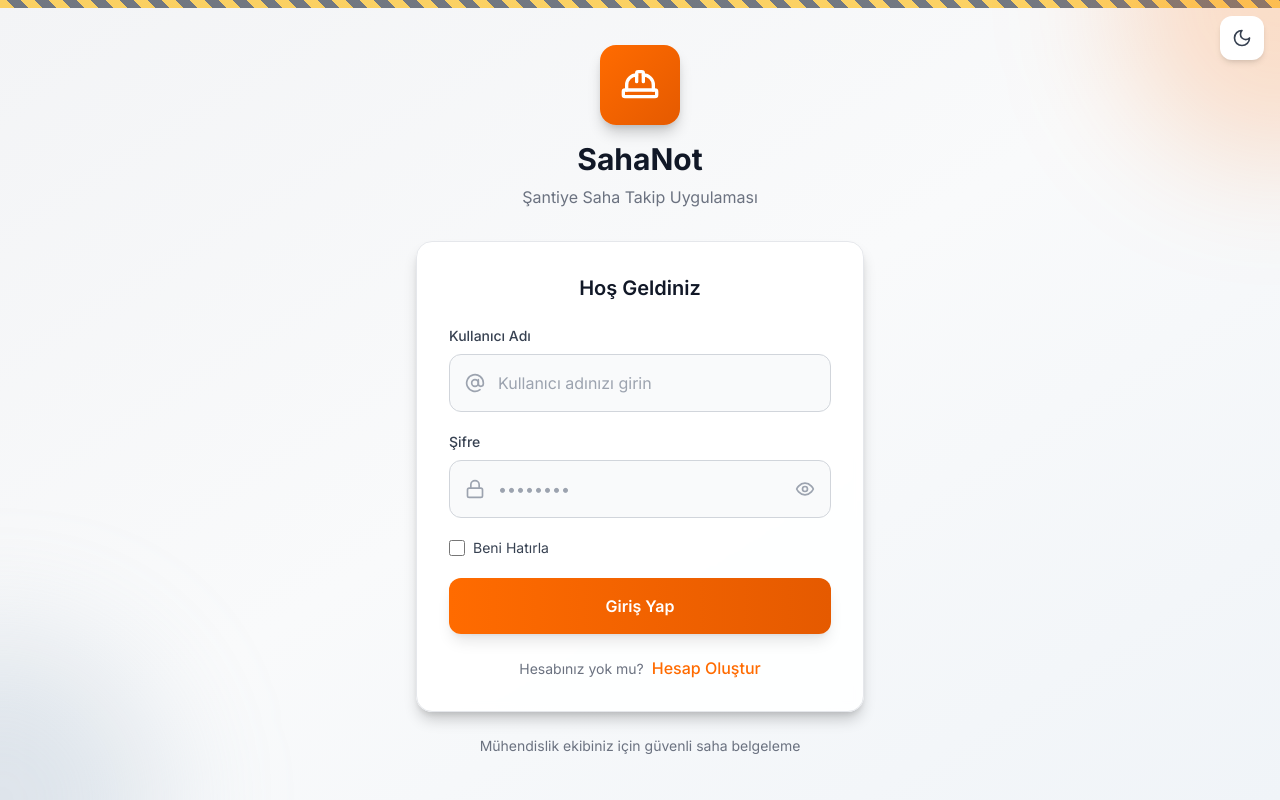
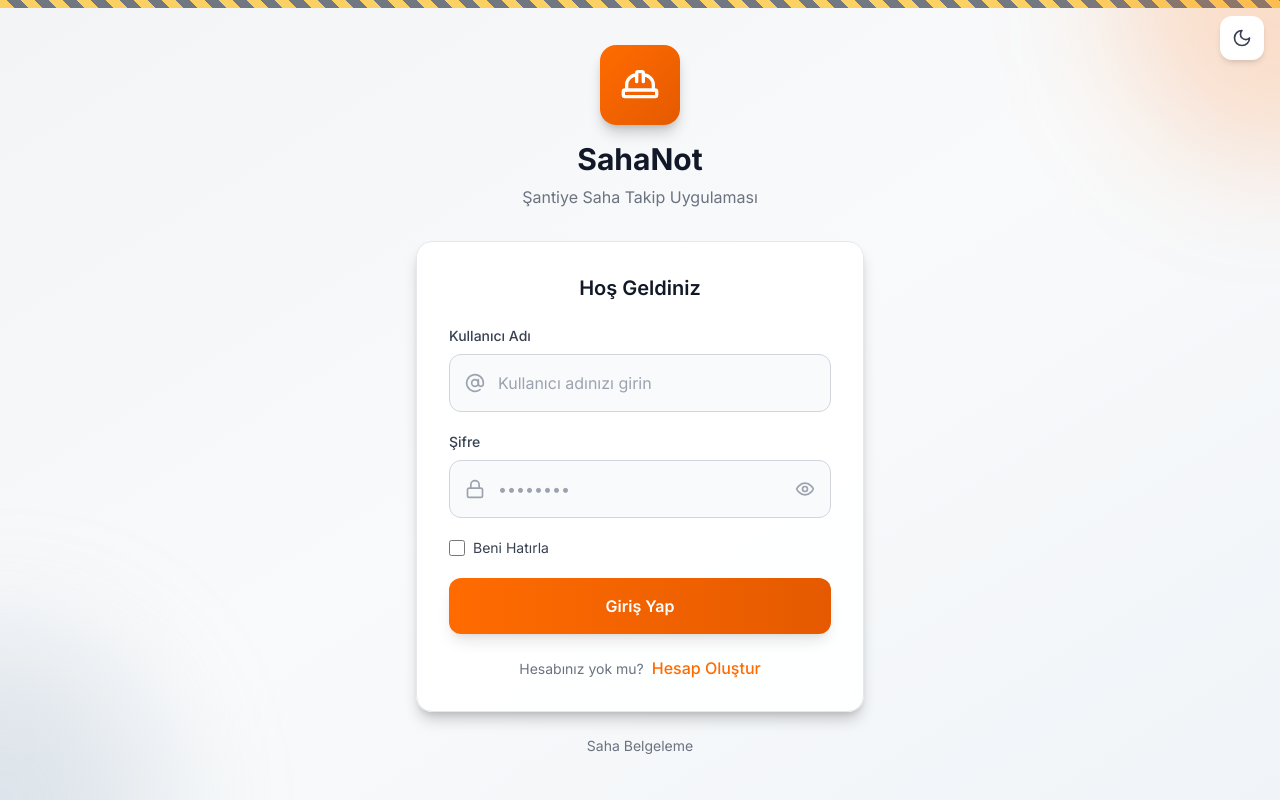
Before and after one commit to kazim-bayram/insaat-saha-takip, a React (Vite) app: page / in a window 1280 px wide. Built offline with nearby package versions, Linux system fonts and the light colour scheme; no server answers.

Commit message:
minor update

```diff
--- a/src/components/Login.tsx
+++ b/src/components/Login.tsx
@@ -455,7 +455,7 @@ const Login: React.FC = () => {
 
         {/* Alt Yazı */}
         <p className={`text-center text-sm mt-6 ${isDark ? 'text-concrete-500' : 'text-gray-500'}`}>
-          Mühendislik ekibiniz için güvenli saha belgeleme
+          Saha Belgeleme
         </p>
       </div>
     </div>
```
